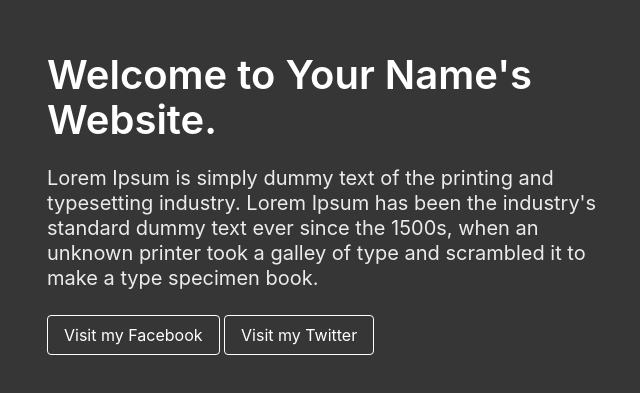
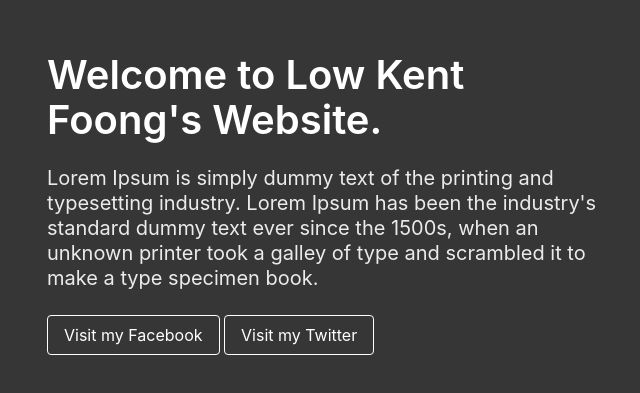
Before and after one commit to Lowkf/lowkentfoong.github.io, a plain HTML site: page index.html in a window 1280 px wide. Shown: the part 197-590 px from the top of the page, without its empty margins (311-951 px from the left). Drawn offline with nearby package versions, Linux system fonts and the light colour scheme.

Commit message:
Update index.html

```diff
--- a/index.html
+++ b/index.html
@@ -13,7 +13,7 @@
             <div class="columns is-vcentered is-centered">
                 <div class="column is-6">
                     <div class="block">
-                        <h1 class="title is-2">Welcome to Your Name's Website.</h1>
+                        <h1 class="title is-2">Welcome to Low Kent Foong's Website.</h1>
                     </div>
                     <div class="block">
                         <h2 class="subtitle">Lorem Ipsum is simply dummy text of the printing and typesetting industry. Lorem Ipsum has been the industry's standard dummy text ever since the 1500s, when an unknown printer took a galley of type and scrambled it to make a type specimen book.<br>
```
